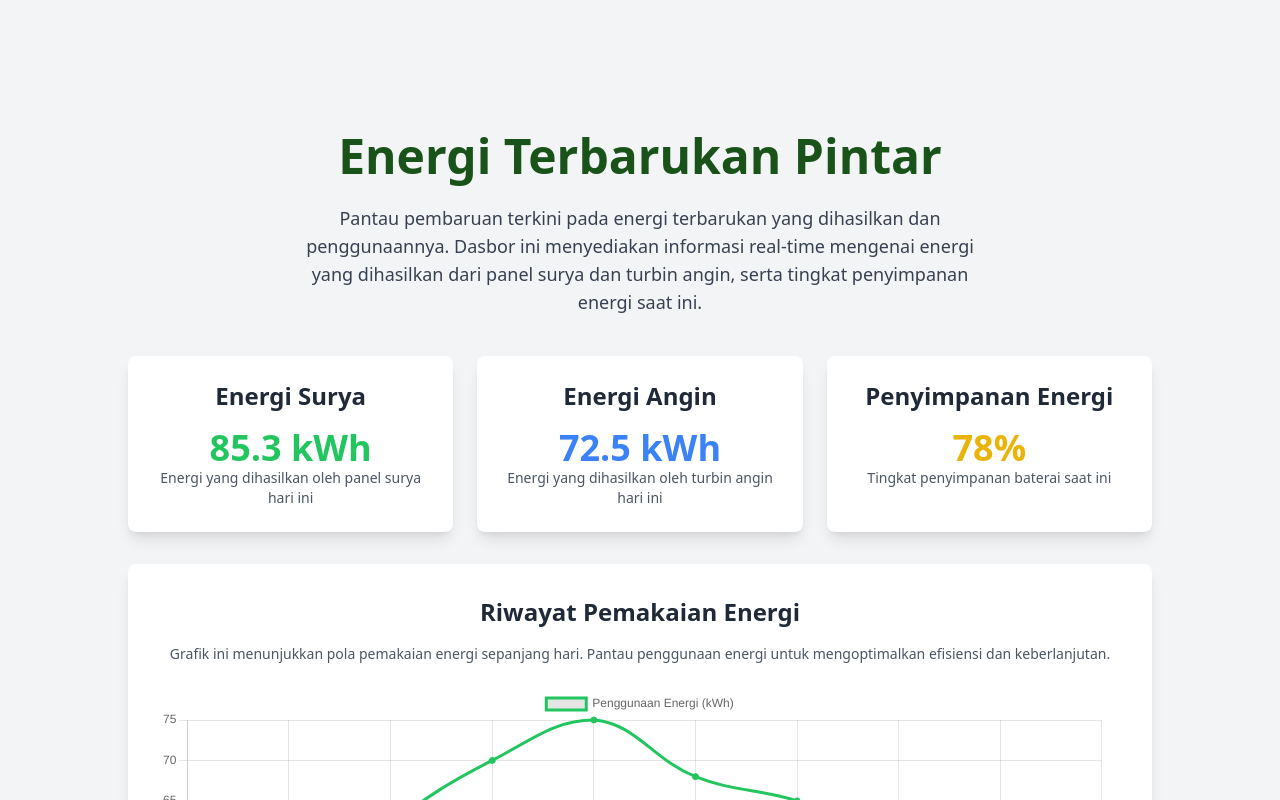
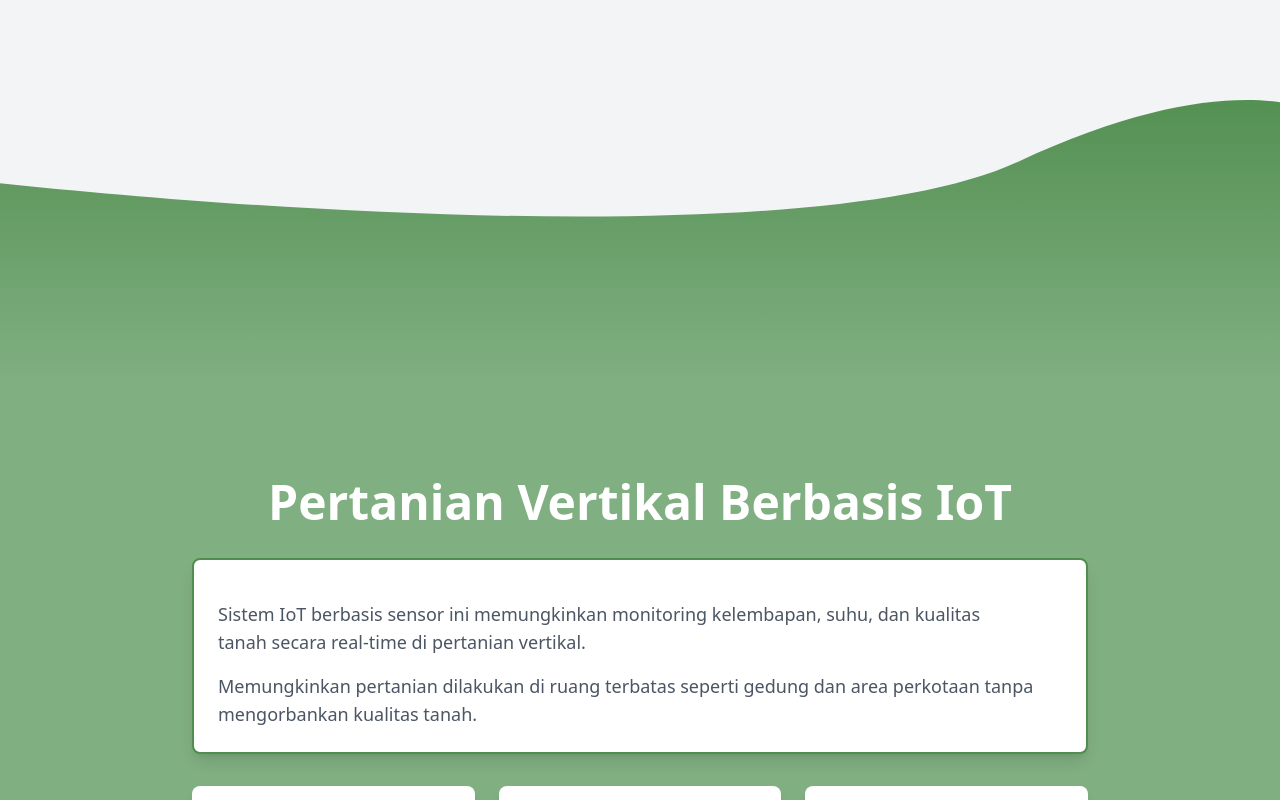
Before and after one commit to reynaldo0/Futuron, a React (Vite) app: page /data in a window 1280 px wide. Shown: the part 700-1500 px from the top of the page. Built offline with nearby package versions, Linux system fonts and the light colour scheme; no server answers.

Commit message:
fix : data

```diff
--- a/src/pages/Enviroment/EnergyDashboard.jsx
+++ b/src/pages/Enviroment/EnergyDashboard.jsx
@@ -38,11 +38,10 @@ const EnergyDashboard = () => {
   };
 
   return (
-    <div className="flex flex-col items-center justify-center min-h-screen p-8">
-      <h1 className="text-4xl md:text-5xl font-bold text-primary-400 mb-6">Energi Terbarukan Pintar</h1>
+    <div className="flex flex-col py-24 items-center justify-center min-h-screen p-8">
+      <h1 className="text-4xl md:text-5xl text-center font-bold text-primary-400 mb-6">Energi Terbarukan Pintar</h1>
       <p className="text-lg text-gray-700 mb-10 text-center max-w-2xl">
         Pantau pembaruan terkini pada energi terbarukan yang dihasilkan dan penggunaannya.
-        Dasbor ini menyediakan informasi real-time mengenai energi yang dihasilkan dari panel surya dan turbin angin, serta tingkat penyimpanan energi saat ini.
       </p>
 
       {/* Container untuk detail energi */}
--- a/src/pages/Enviroment/Environment.jsx
+++ b/src/pages/Enviroment/Environment.jsx
@@ -1,18 +1,14 @@
 import React from 'react'
 import EnergyDashboard from './EnergyDashboard'
 import Hero from './Hero'
-import SmartWaste from './SmartWaste'
-import Sustainability from './Sustainability'
 import VerticalFarming from './VerticalFarming'
 
 const Environment = () => {
   return (
     <div className='bg-gray-100'>
       <Hero/>
+      <VerticalFarming/>
       <EnergyDashboard/>
-      <VerticalFarming/>
-      <Sustainability/>
-      <SmartWaste/>
     </div>
 
   )
--- a/src/pages/Enviroment/VerticalFarming.jsx
+++ b/src/pages/Enviroment/VerticalFarming.jsx
@@ -110,22 +110,28 @@ const VerticalFarming = () => {
   };
 
   return (
-    <div className="flex flex-col items-center py-24 justify-center min-h-screen p-8">
-      <h1 className="text-4xl md:text-5xl font-bold text-primary-400 mb-8">
+    <div className="">
+      <img
+        src="/background/wave.svg"
+        alt="wave"
+        className="w-full"
+        draggable="false"
+      />
+      <div className="flex flex-col bg-primary-200 items-center py-24 justify-center min-h-screen p-8">
+        <h1 className="text-4xl md:text-5xl font-bold text-white mb-8">
           Pertanian Vertikal Berbasis IoT
         </h1>
 
         {/* Deskripsi Fitur */}
         <div className="bg-white p-6 rounded-lg shadow-lg border-2 border-primary-300 mb-8 w-full max-w-4xl">
-        <h2 className="text-3xl font-semibold text-gray-800 mb-4 text-center">
-        </h2>
+          <h2 className="text-3xl font-semibold text-gray-800 mb-4 text-center"></h2>
           <p className="text-gray-600 text-lg mb-4 md:pr-10">
             Sistem IoT berbasis sensor ini memungkinkan monitoring kelembapan,
             suhu, dan kualitas tanah secara real-time di pertanian vertikal.
           </p>
           <p className="text-gray-600 text-lg">
-          Memungkinkan pertanian dilakukan di ruang terbatas seperti gedung dan
-          area perkotaan tanpa mengorbankan kualitas tanah.
+            Memungkinkan pertanian dilakukan di ruang terbatas seperti gedung
+            dan area perkotaan tanpa mengorbankan kualitas tanah.
           </p>
         </div>
 
@@ -221,6 +227,7 @@ const VerticalFarming = () => {
           </div>
         </div>
       </div>
+    </div>
   );
 };
 
```
Lines whose indentation alone changed are shown as unchanged.
